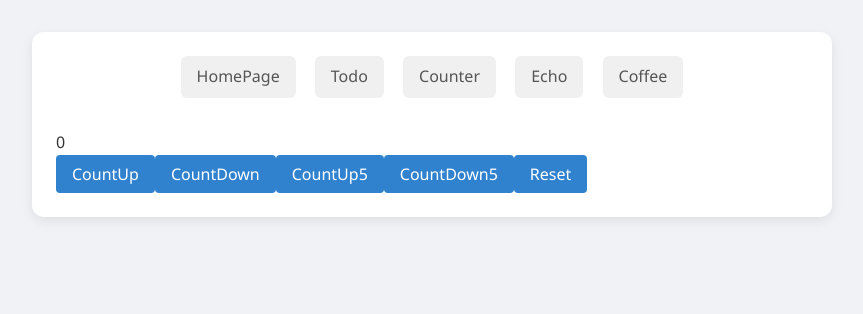
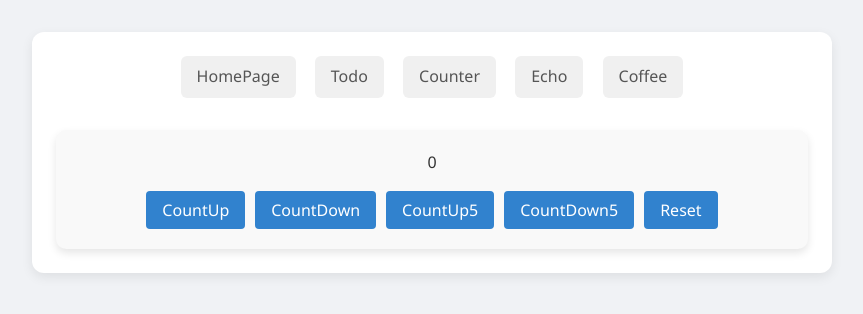
Before and after one commit to GitHubYucky/ReactTDDDTemplate, a React (Vite) app: page /counter in a window 1280 px wide. Shown: the top 314 px of the page, without its empty margins (208-1071 px from the left). Built offline with nearby package versions, Linux system fonts and the light colour scheme.

Commit message:
fix for counter controls

```diff
--- /dev/null
+++ b/src/features/counter/components/CountControls.module.css
@@ -0,0 +1,7 @@
+/* CountControls.module.css */
+.buttonGroup {
+    display: flex;
+    flex-wrap: wrap;
+    gap: 10px;
+    justify-content: center;
+  }
--- /dev/null
+++ b/src/features/counter/components/CountControls.tsx
@@ -0,0 +1,29 @@
+// src/features/counter/components/CountControls.tsx
+import { Button } from "../../../components/button/button";
+import styles from "./CountControls.module.css";
+
+type Props = {
+  onCountUp: () => void;
+  onCountDown: () => void;
+  onCountUpFive: () => void;
+  onCountDownFive: () => void;
+  onReset: () => void;
+};
+
+export const CountControls = ({
+  onCountUp,
+  onCountDown,
+  onCountUpFive,
+  onCountDownFive,
+  onReset,
+}: Props) => {
+  return (
+    <div className={styles.buttonGroup}>
+      <Button onClick={onCountUp}>CountUp</Button>
+      <Button onClick={onCountDown}>CountDown</Button>
+      <Button onClick={onCountUpFive}>CountUp5</Button>
+      <Button onClick={onCountDownFive}>CountDown5</Button>
+      <Button onClick={onReset}>Reset</Button>
+    </div>
+  );
+};
--- /dev/null
+++ b/src/features/counter/components/CounterContainer.module.css
@@ -0,0 +1,18 @@
+/* CounterContainer.module.css */
+.container {
+    display: flex;
+    flex-direction: column; /* 縦並び */
+    align-items: center; /* 中央寄せ */
+    gap: 16px; /* 要素間の余白 */
+    padding: 20px;
+    background-color: #f9f9f9;
+    border-radius: 10px;
+    box-shadow: 0 4px 8px rgba(0, 0, 0, 0.1);
+  }
+
+  .buttonGroup {
+    display: flex;
+    flex-wrap: wrap; /* 小さい画面でも折り返し可能 */
+    gap: 10px;
+    justify-content: center;
+  }
--- a/src/features/counter/components/CounterContainer.tsx
+++ b/src/features/counter/components/CounterContainer.tsx
@@ -1,18 +1,22 @@
 import { useCount } from "../hooks/useCount";
 import { CountDisplay } from "./CountDisplay";
-import { Button } from "../../../components/button/button";
+import { CountControls } from "./CountControls";
+import styles from "./CounterContainer.module.css";
 
-export const CounterContainer=()=>{
-    const {count,countUp,countDown,countUpFive,countDownFive,reset}=useCount();
+export const CounterContainer = () => {
+  const { count, countUp, countDown, countUpFive, countDownFive, reset } =
+    useCount();
 
-    return (
-        <div>
-            <CountDisplay count={count}/>
-            <Button onClick={countUp}>CountUp</Button>
-            <Button onClick={countDown}>CountDown</Button>
-            <Button onClick={countUpFive}>CountUp5</Button>
-            <Button onClick={countDownFive}>CountDown5</Button>
-            <Button onClick={reset}>Reset</Button>
-        </div>
-    )
-}
+  return (
+    <div className={styles.container}>
+      <CountDisplay count={count} />
+      <CountControls
+        onCountUp={countUp}
+        onCountDown={countDown}
+        onCountUpFive={countUpFive}
+        onCountDownFive={countDownFive}
+        onReset={reset}
+      />
+    </div>
+  );
+};
```
Also changed, not shown: 1 other file (tests, documents, lock files or other folders).
